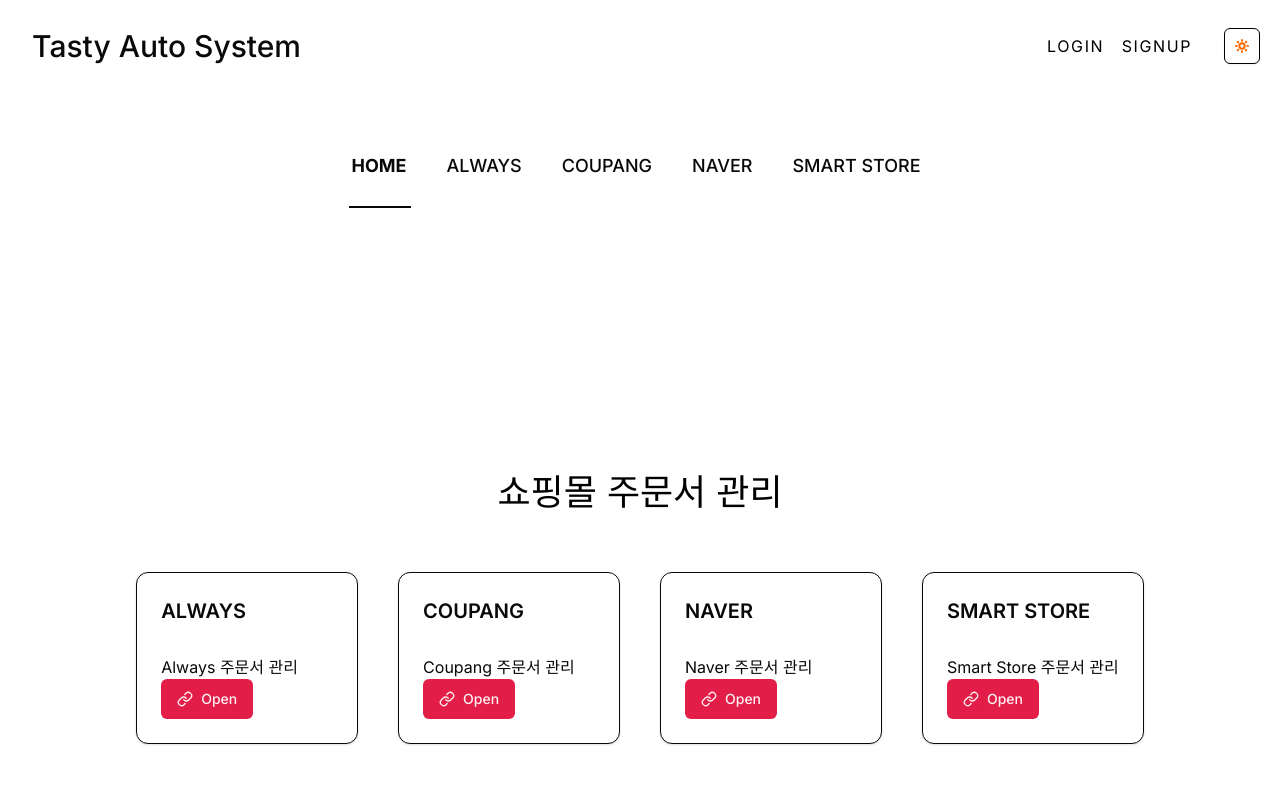
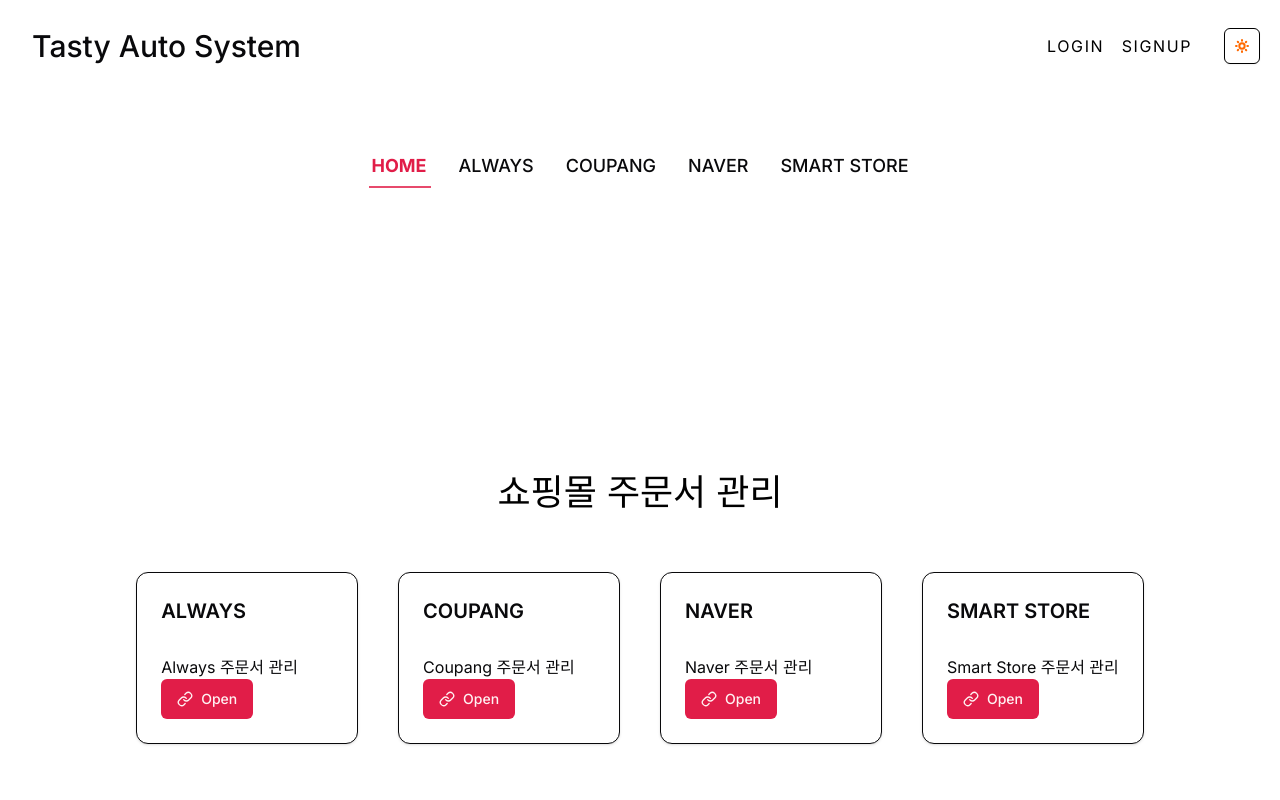
Before and after one commit to yoonju88/content-trending, a Next.js app: page / in a window 1280 px wide. Shown: the top 800 px of the page. Built offline with nearby package versions, Linux system fonts and the light colour scheme; no server answers.

Commit message:
correction active color to primary

```diff
--- a/components/nav/Nav.tsx
+++ b/components/nav/Nav.tsx
@@ -10,10 +10,6 @@
 interface UnderlineState {
     width: number;
     left: number;
-}
-
-interface LinkItem {
-    href: string;
 }
 
 export default function NavBar() {
@@ -54,15 +50,13 @@
     //check if the given link is the active page
     const isActive = (href: string): boolean => {
         if (href === '/') {
-            return pathname === '/';  // 루트 경로의 경우 정확히 일치해야 활성화
+            return pathname === '/';
         }
-        return pathname === href || pathname.startsWith(href + '/')
+        // pathname이 href로 시작하는지 확인 (서브 경로도 포함)
+        return pathname.startsWith(href);
     };
     console.log("isActive:", isActive)
-    // check if any of the links in a dropdown are active
-    const isDropDownActive = (links: LinkItem[]) => {
-        return links.some(link => pathname.startsWith(link.href));
-    };
+
 
     return (
         <header className="container mx-auto">
@@ -78,30 +72,31 @@
                     </div>
                 </div>
             </div>
-            <nav className="relative md:ml-auto flex flex-wrap items-center text-base justify-center gap-6 mt-10 p-6">
+            <nav className="relative flex items-center justify-center mt-10 p-6">
+                {/* Underline */}
                 <div
-                    className='absolute bottom-0 h-[2px] bg-foreground transition-all duration-500'
+                    className='absolute bottom-5 h-[2px] bg-primary/80'
                     style={{
-                        width: underline.width,
-                        left: underline.left,
+                        width: `${underline.width}px`,
+                        left: `${underline.left}px`,
+                        transition: 'all 0.3s ease',
                     }}
                 />
-                {links.map((link) => {
-                    //console.log('link.href:', link.href);
-                    console.log('isActive result:', isActive(link.href));
-                    return (
+                <div className="flex items-center space-x-6"> {/* 링크들을 감싸는 컨테이너 추가 */}
+                    {links.map((link) => (
                         <Link
                             key={link.label}
                             href={link.href}
-                            className={`text-foreground text-opacity-80 text-lg relative mr-2 p-1 cursor-pointer hover:font-bold uppercase ${isActive(link.href) ? "font-bold" : "font-medium"}`}
-                            data-active={isActive(link.href) ? "true" : "false"}
+                            className={`text-foreground text-opacity-80 text-lg p-1 cursor-pointer hover:font-bold uppercase  hover:text-primary ${isActive(link.href) ? "font-bold text-primary" : "font-medium"
+                                }`}
+                            data-active={isActive(link.href)}
                             onMouseEnter={handleMouseEnter}
                             onMouseLeave={handleMouseLeave}
                         >
                             {link.label}
                         </Link>
-                    )
-                })}
+                    ))}
+                </div>
             </nav>
         </header>
     )
```
